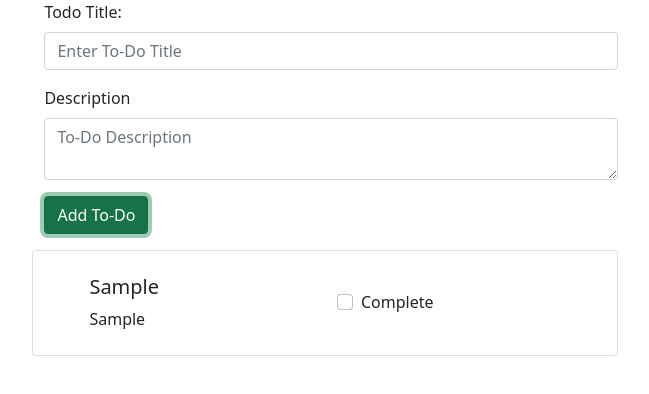
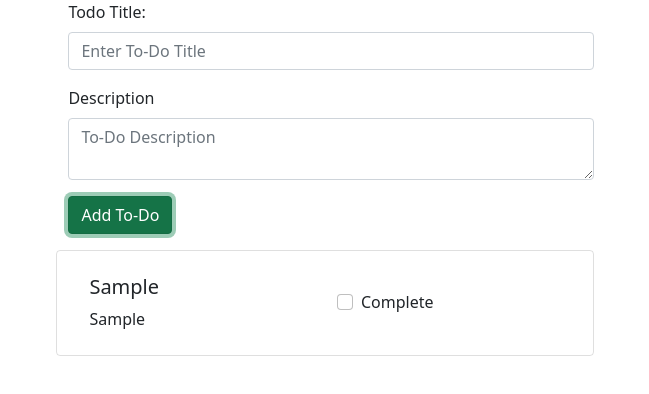
Before and after one commit to augustopolcaro/todo-list, a React (Create React App) app: page / in a window 1280 px wide. Both pictures are taken after typing "Sample", "Sample" into the empty fields and a click on the button "Add To-Do". Shown: the top 394 px of the page, without its empty margins (309-958 px from the left). Built offline with nearby package versions, Linux system fonts and the light colour scheme.

Commit message:
Added some styles and required to TodoTitle

```diff
--- a/src/components/AddTodo.js
+++ b/src/components/AddTodo.js
@@ -27,6 +27,7 @@ function AddTodo() {
           type="text"
           value={todoTitle}
           onChange={(e) => setTodoTitle(e.target.value)}
+          required
         />
       </Form.Group>
       <Form.Group className="mb-3">
--- a/src/components/TodoList.js
+++ b/src/components/TodoList.js
@@ -2,23 +2,27 @@ import React from "react";
 import useStore from "../useStore";
 import { ListGroup, Card, Container, Row, Col } from "react-bootstrap";
 function TodoList() {
-  const { todos, deleteTodo, toggleCompleteTodo } = useStore((state) => state);
+  const { todos, toggleCompleteTodo } = useStore((state) => state);
   const openModal = () => {
     console.log("Clicking");
-  };
-  const handleComplete = (id, e) => {
-    toggleCompleteTodo(id, e.target.checked);
   };
   return (
     <ListGroup>
       {todos.map((todo) => {
         return (
-          <ListGroup.Item className="list-group-item" key={todo.id}>
-            <Container>
+          <ListGroup.Item
+            style={{
+              background: todo.isCompleted ? "#90EE90" : "none",
+            }}
+            className="list-group-item"
+            key={todo.id}
+          >
             <Row>
               <Col>
                 <Card.Body>
-                    <Card.Title onClick={openModal}>{todo.title}</Card.Title>
+                  <Card.Title className="clickable" onClick={openModal}>
+                    {todo.title}
+                  </Card.Title>
                   <Card.Text>{todo.description}</Card.Text>
                 </Card.Body>
               </Col>
@@ -30,7 +34,7 @@ function TodoList() {
                       type="checkbox"
                       id={`gridCheck-${todo.id}`}
                       checked={todo.isCompleted}
-                        onChange={(e) => handleComplete(todo.id, e)}
+                      onChange={(e) => toggleCompleteTodo(todo.id)}
                     />
                     <label
                       className="form-check-label"
@@ -42,7 +46,6 @@ function TodoList() {
                 </div>
               </Col>
             </Row>
-            </Container>
           </ListGroup.Item>
         );
       })}
--- a/src/index.css
+++ b/src/index.css
@@ -4,3 +4,11 @@ body {
     "Ubuntu", "Cantarell", "Fira Sans", "Droid Sans", "Helvetica Neue",
     sans-serif;
 }
+
+.clickable {
+  cursor: pointer;
+}
+
+.clickable:hover {
+  text-decoration: underline;
+}
```
Lines whose indentation alone changed are shown as unchanged.
